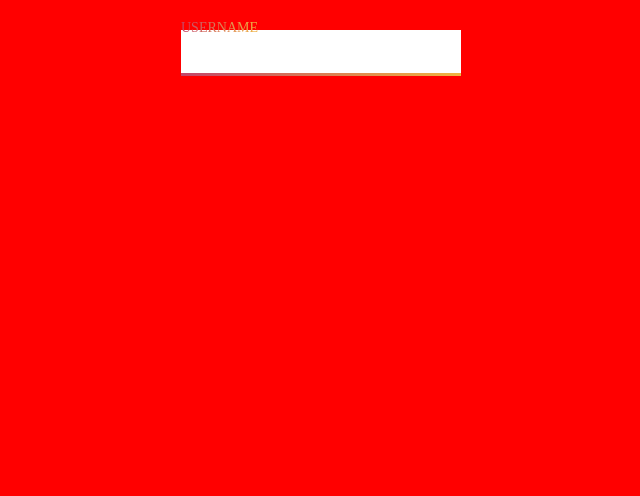
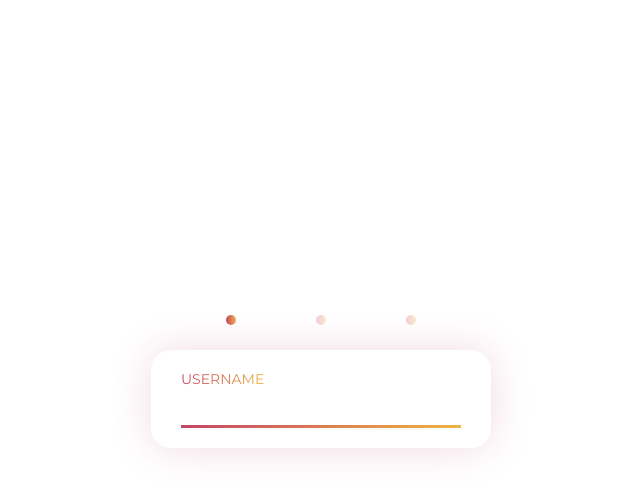
Before and after one commit to artpumpkin/stepper, a plain HTML site: page index.html in a window 1280 px wide. Shown: the whole page, without its empty margins (319-959 px from the left). Drawn offline with Linux system fonts and the light colour scheme.

Commit message:
Update styles

```diff
--- a/css/main.css
+++ b/css/main.css
@@ -1,7 +1,18 @@
 @import url("https://fonts.googleapis.com/css?family=Montserrat&display=swap");
+
+* {
+  font-family: "Montserrat";
+}
+
+:root {
+  --stepper-bg: white;
+  --stepper-box-shadow: rgba(195, 69, 104, 0.2);
+}
+
 body {
-    background: red;
-    margin: 0;
+  background: white;
+  margin: 0;
+  padding-top: 350px;
 }
 
 .stepper {
```
